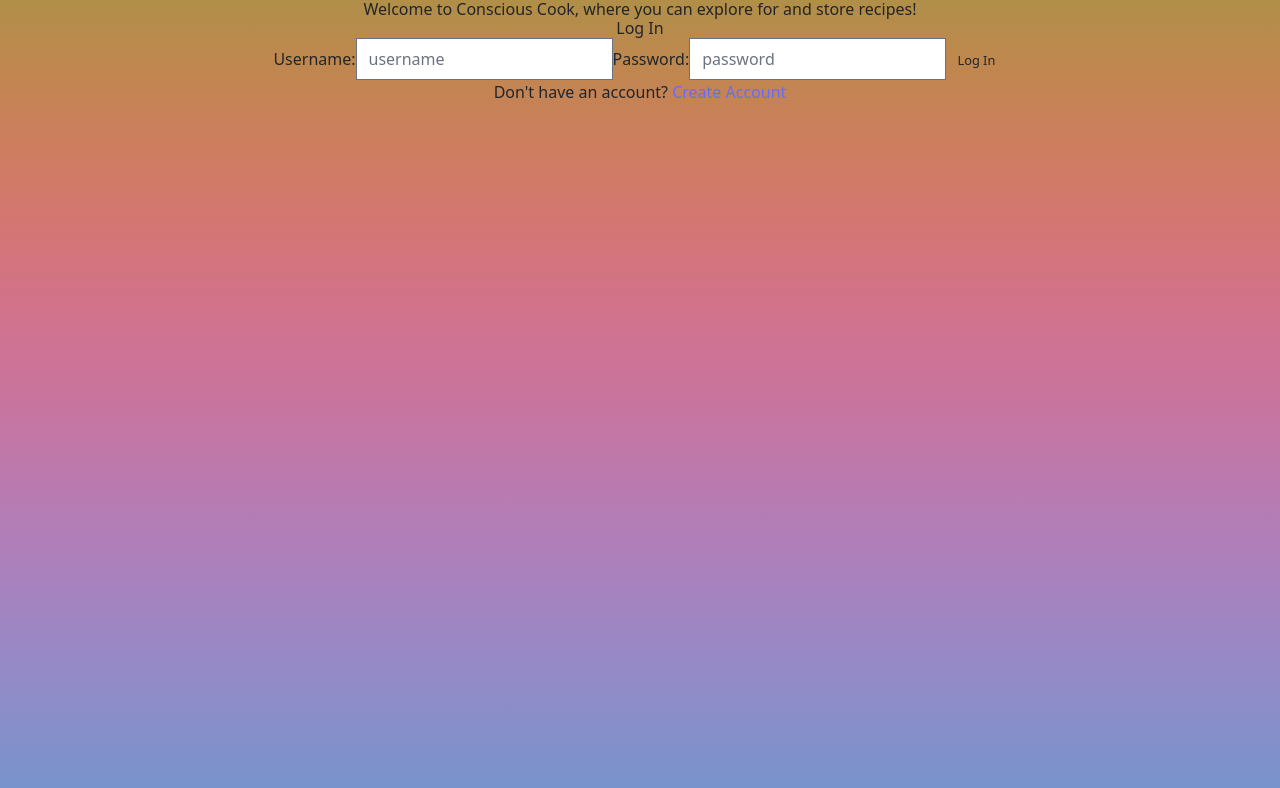
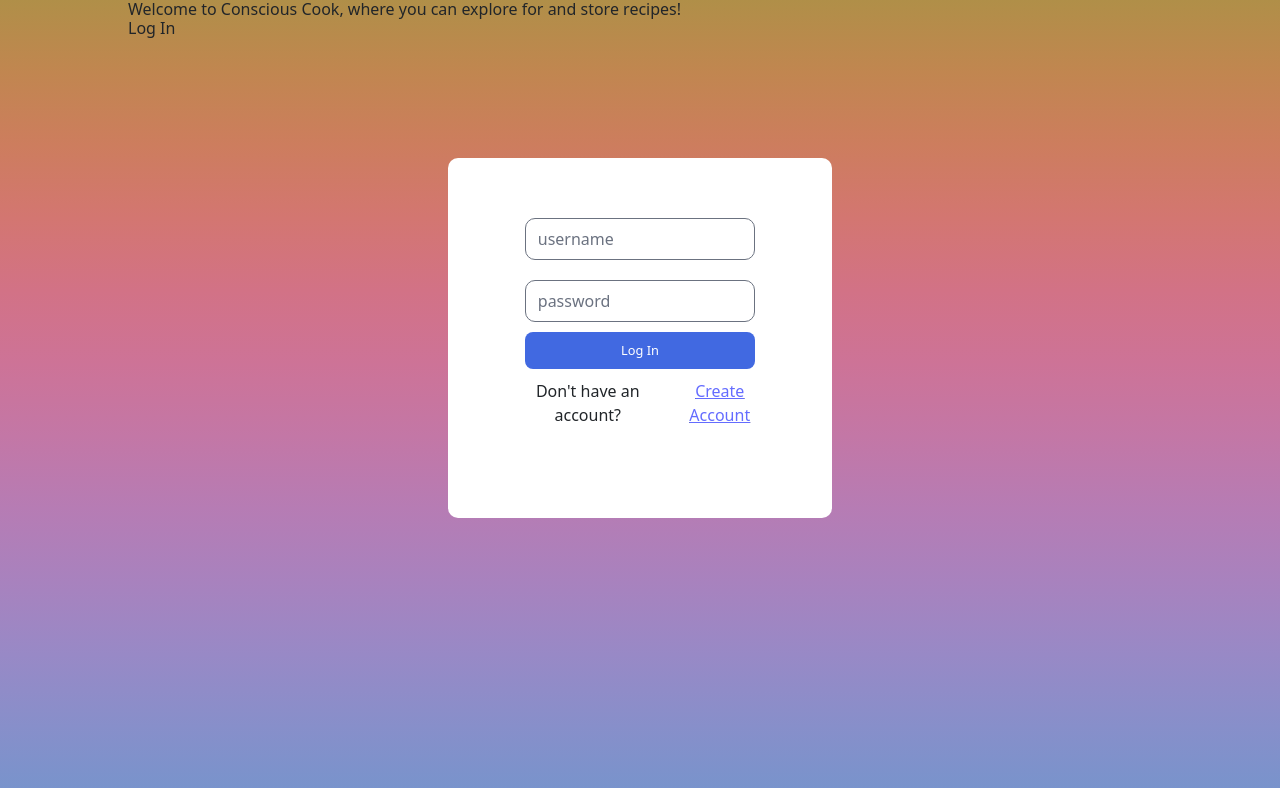
Before and after one commit to amyrtandrew/Connected_Cook_Website, a React (Vite) app: page /login in a window 1280 px wide. Shown: the top 788 px of the page. Built offline with nearby package versions, Linux system fonts and the light colour scheme; no server answers.

Commit message:
login page css

```diff
--- a/src/App.css
+++ b/src/App.css
@@ -25,17 +25,13 @@
 }
 
 /* login/create account */
-.login-title {
-  text-align: center;
-}
-
-.login-form {
+/* .login-title {
   text-align: center;
 }
 
 .login-message {
   text-align: center;
-}
+} */
 
 .create-account-form {
   text-align: center;
@@ -43,6 +39,13 @@
 
 .login-link {
   text-align: center;
+}
+
+.user-input {
+  position: relative;
+  display: flex;
+  margin-left: auto;
+  margin-right: auto;
 }
 
 /* Main Navbar */
--- a/src/Components/Login/LoginForm.jsx
+++ b/src/Components/Login/LoginForm.jsx
@@ -6,6 +6,18 @@ export default function LoginForm({ onLogin }) {
   const [passwordValue, setPasswordValue] = useState("");
 
   return (
+    <div
+      style={{
+        backgroundColor: "white",
+        padding: "60px",
+        marginTop: "15vh",
+        marginLeft: "25vw",
+        marginRight: "25vw",
+        borderRadius: "10px",
+        height: "45vh",
+        // alignContent: "center",
+      }}
+    >
       <form
         className="login-form"
         onSubmit={(e) => {
@@ -15,28 +27,59 @@ export default function LoginForm({ onLogin }) {
           });
         }}
       >
-      <label htmlFor="username">Username:</label>
         <input
-        name="username"
           id="username"
           type="text"
           placeholder="username"
           required
+          className="user-input"
+          style={{ borderRadius: "10px", width: "18vw" }}
           onChange={(e) => setUsernameValue(e.target.value)}
         />
-      <label htmlFor="password">Password:</label>
         <input
           name="password"
           id="password"
           type="password"
           placeholder="password"
           required
+          className="user-input"
+          style={{ borderRadius: "10px", width: "18vw", marginTop: "20px" }}
           onChange={(e) => setPasswordValue(e.target.value)}
         />
-      <button type="submit">Log In</button>
-      <p>
-        Don't have an account? <Link to="/create-account">Create Account</Link>{" "}
-      </p>
+        <button
+          type="submit"
+          className="login-btn"
+          style={{
+            backgroundColor: "royalblue",
+            color: "white",
+            marginLeft: "auto",
+            marginRight: "auto",
+            position: "relative",
+            display: "flex",
+            marginTop: "10px",
+            width: "18vw",
+            textAlign: "center",
+          }}
+        >
+          <p style={{ marginLeft: "auto", marginRight: "auto" }}>Log In</p>
+        </button>
       </form>
+      <span
+        style={{
+          position: "relative",
+          display: "flex",
+          width: "fit-content",
+          textAlign: "center",
+          marginLeft: "auto",
+          marginRight: "auto",
+          marginTop: "10px",
+        }}
+      >
+        Don't have an account?{" "}
+        <span style={{ textDecoration: "underline" }}>
+          <Link to="/create-account">Create Account</Link>
+        </span>
+      </span>
+    </div>
   );
 }
```
Lines whose indentation alone changed are shown as unchanged.
